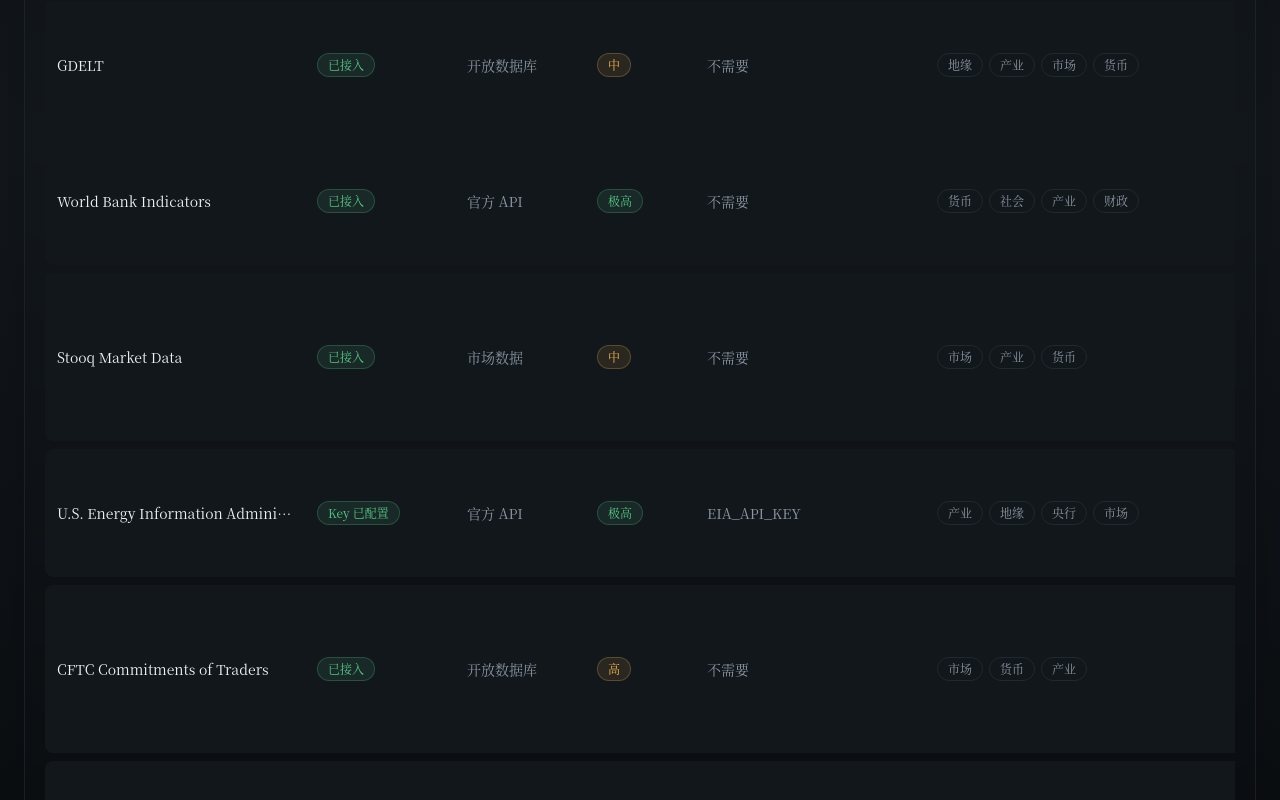
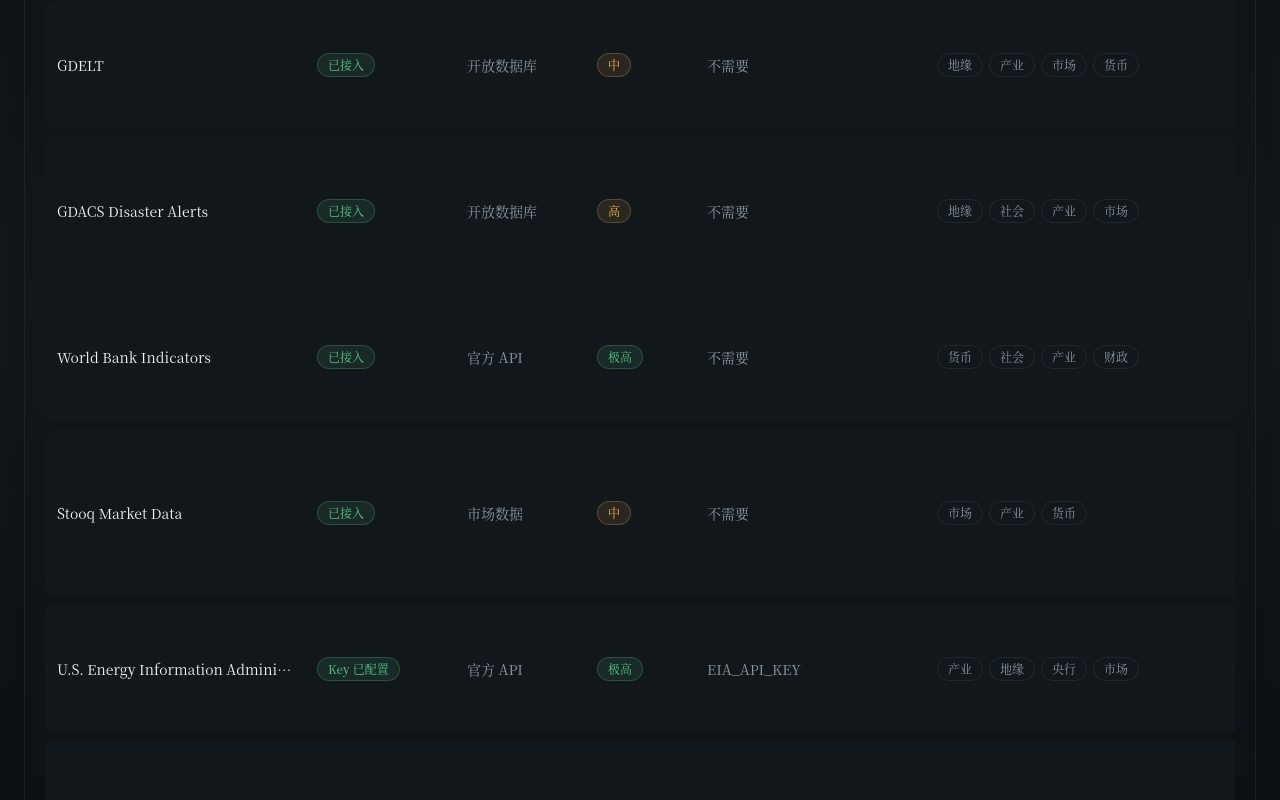
Before and after one commit to gintmr/FinGraph, a Next.js app: page /sources in a window 1280 px wide. Shown: the part 1240-2040 px from the top of the page. Built offline with nearby package versions, Linux system fonts and the light colour scheme; no server answers.

Commit message:
Add geopolitical feeds and chart previews

```diff
--- a/app/api/audit/collectors/route.ts
+++ b/app/api/audit/collectors/route.ts
@@ -11,7 +11,7 @@
   message: string;
 };
 
-const nonBlockingAuditSources = new Set(["stooq", "gdelt", "brave_search"]);
+const nonBlockingAuditSources = new Set(["stooq", "gdelt", "gdacs", "brave_search"]);
 
 function isAllowedAuditRequest(request: NextRequest) {
   if (process.env.NODE_ENV !== "production" && request.nextUrl.searchParams.get("local") === "1") {
@@ -93,7 +93,7 @@
     issues.push({ severity: "warning", message: "Average confidence is below 0.5; treat this source as discovery only." });
   }
 
-  if (source?.type === "search_result" || source?.id === "gdelt") {
+  if (source?.type === "search_result" || source?.id === "gdelt" || source?.id === "gdacs") {
     issues.push({
       severity: "info",
       message: "Discovery source. Use links for monitoring, then cross-check important claims with official sources."
--- a/app/api/cron/collect/route.ts
+++ b/app/api/cron/collect/route.ts
@@ -6,7 +6,7 @@
 export const dynamic = "force-dynamic";
 export const runtime = "nodejs";
 
-const nonBlockingSources = new Set(["stooq", "bea", "gdelt", "alpha_vantage", "twelve_data", "brave_search"]);
+const nonBlockingSources = new Set(["stooq", "bea", "gdelt", "gdacs", "alpha_vantage", "twelve_data", "brave_search"]);
 const vercelCronUserAgent = "vercel-cron/1.0";
 
 function isAllowedCronRequest(request: NextRequest) {
--- /dev/null
+++ b/lib/collectors/gdacs.ts
@@ -0,0 +1,134 @@
+import type { CollectorResult, FinGraphEvent } from "@/lib/types";
+import { failedResult, fetchText, makeEvent } from "@/lib/collectors/utils";
+
+type GdacsItem = {
+  title: string;
+  description: string;
+  link: string;
+  pubDate: string;
+  eventType: string;
+  alertLevel: string;
+  country: string;
+  severity: string;
+  population: string;
+};
+
+const eventTypeLabels: Record<string, string> = {
+  DR: "drought",
+  EQ: "earthquake",
+  FL: "flood",
+  TC: "tropical cyclone",
+  TS: "tsunami",
+  VO: "volcano",
+  WF: "wildfire"
+};
+
+export async function collectGdacs(): Promise<CollectorResult> {
+  const sourceId = "gdacs";
+
+  try {
+    const xml = await fetchText("https://www.gdacs.org/xml/rss.xml", undefined, 20000);
+    const items = parseGdacsItems(xml)
+      .filter((item) => item.title && item.link)
+      .sort((a, b) => alertScore(b.alertLevel) - alertScore(a.alertLevel))
+      .slice(0, 6);
+
+    const events: FinGraphEvent[] = items.map((item, index) => {
+      const typeLabel = eventTypeLabels[item.eventType] ?? (item.eventType || "humanitarian alert");
+      const score = alertScore(item.alertLevel);
+      const countryNote = item.country ? `Affected area: ${item.country}. ` : "";
+      const impactNote = [item.severity, item.population].filter(Boolean).join(" · ");
+
+      return makeEvent({
+        id: `gdacs_${Buffer.from(item.link).toString("base64url").slice(0, 24)}`,
+        time: normalizeDate(item.pubDate) ?? new Date().toISOString(),
+        title: `GDACS ${item.alertLevel || "alert"} ${typeLabel}: ${item.title}`,
+        url: item.link,
+        source_type: "public_database",
+        related_layers: ["geopolitical", "social", "industry", "market"],
+        related_nodes: ["humanitarian shock", "supply-chain channel", "food and energy risk", "risk premium"],
+        description:
+          `${countryNote}${item.description || "GDACS near-real-time disaster alert."} ${impactNote ? `Impact detail: ${impactNote}. ` : ""}` +
+          "这类事件不是公司基本面数据，而是地缘/人道/供应链风险的早期监测信号，需要结合能源、粮食、航运和保险市场交叉验证。",
+        direction: score >= 2 ? "negative" : "uncertain",
+        strength: score >= 3 ? 4 : score >= 2 ? 3 : index < 2 ? 2 : 1,
+        horizon: score >= 2 ? "short" : "medium",
+        assets: inferAssets(item),
+        confidence: 0.62
+      });
+    });
+
+    return { sourceId, ok: true, events, indicators: [] };
+  } catch (error) {
+    return failedResult(sourceId, error);
+  }
+}
+
+function parseGdacsItems(xml: string): GdacsItem[] {
+  const itemBlocks = xml.match(/<item>[\s\S]*?<\/item>/g) ?? [];
+
+  return itemBlocks.map((block) => ({
+    title: decodeXml(readTag(block, "title")),
+    description: decodeXml(readTag(block, "description")).replace(/\s+/g, " ").trim(),
+    link: decodeXml(readTag(block, "link")),
+    pubDate: decodeXml(readTag(block, "pubDate")),
+    eventType: decodeXml(readTag(block, "gdacs:eventtype")),
+    alertLevel: decodeXml(readTag(block, "gdacs:alertlevel")),
+    country: decodeXml(readTag(block, "gdacs:country")),
+    severity: decodeXml(readTag(block, "gdacs:severity")),
+    population: decodeXml(readTag(block, "gdacs:population"))
+  }));
+}
+
+function readTag(block: string, tag: string) {
+  const escaped = tag.replace(/[.*+?^${}()|[\]\\]/g, "\\$&");
+  const match = block.match(new RegExp(`<${escaped}(?:\\s[^>]*)?>([\\s\\S]*?)<\\/${escaped}>`, "i"));
+  return match?.[1]?.trim() ?? "";
+}
+
+function decodeXml(value: string) {
+  return value
+    .replace(/<!\[CDATA\[([\s\S]*?)\]\]>/g, "$1")
+    .replace(/&amp;/g, "&")
+    .replace(/&lt;/g, "<")
+    .replace(/&gt;/g, ">")
+    .replace(/&quot;/g, "\"")
+    .replace(/&#39;/g, "'");
+}
+
+function normalizeDate(value: string) {
+  const date = new Date(value);
+  return Number.isNaN(date.getTime()) ? null : date.toISOString();
+}
+
+function alertScore(level: string) {
+  const normalized = level.toLowerCase();
+  if (normalized.includes("red")) {
+    return 3;
+  }
+  if (normalized.includes("orange")) {
+    return 2;
+  }
+  if (normalized.includes("green")) {
+    return 1;
+  }
+  return 0;
+}
+
+function inferAssets(item: GdacsItem) {
+  const text = `${item.title} ${item.description} ${item.country} ${item.eventType}`.toLowerCase();
+  const assets = new Set<string>(["SPY", "DXY"]);
+
+  if (/drought|flood|food|agricultural|wildfire/.test(text)) {
+    assets.add("DBA");
+    assets.add("CORN");
+  }
+  if (/cyclone|tsunami|shipping|red sea|flood/.test(text)) {
+    assets.add("Oil");
+  }
+  if (/turkiye|iran|iraq|yemen|red sea|gulf|saudi/.test(text)) {
+    assets.add("WTI");
+  }
+
+  return Array.from(assets);
+}
--- a/lib/collectors/gdelt.ts
+++ b/lib/collectors/gdelt.ts
@@ -15,7 +15,10 @@
 
   try {
     const url = new URL("https://api.gdeltproject.org/api/v2/doc/doc");
-    url.searchParams.set("query", "(Federal Reserve OR inflation OR oil OR semiconductor OR sanctions)");
+    url.searchParams.set(
+      "query",
+      "(war OR military OR conflict OR sanctions OR airstrike OR missile OR \"Red Sea\" OR \"Taiwan Strait\" OR \"South China Sea\" OR \"shipping disruption\" OR \"export controls\" OR \"energy security\")"
+    );
     url.searchParams.set("mode", "ArtList");
     url.searchParams.set("format", "json");
     url.searchParams.set("maxrecords", "8");
@@ -33,9 +36,9 @@
           url: article.url as string,
           source_type: "public_database",
           related_layers: ["geopolitical", "industry", "market"],
-          related_nodes: ["news cluster", "risk premium", "supply-chain signal"],
+          related_nodes: ["conflict monitor", "sanctions channel", "shipping route", "risk premium"],
           description:
-            "GDELT 发现的全球报道链接，应作为风险雷达和交叉验证入口。若该主题同时被官方公告、公司披露或多个可靠媒体确认，才应提高结论强度。",
+            "GDELT 发现的地缘/冲突/制裁/航运相关报道链接，应作为风险雷达和交叉验证入口。若该主题同时被官方公告、公司披露或多个可靠媒体确认，才应提高结论强度。",
           direction: "uncertain",
           strength: index < 2 ? 3 : 2,
           horizon: "short",
--- a/lib/collectors/index.ts
+++ b/lib/collectors/index.ts
@@ -7,6 +7,7 @@
 import { collectEia } from "@/lib/collectors/eia";
 import { collectFederalReserve } from "@/lib/collectors/federal-reserve";
 import { collectFred } from "@/lib/collectors/fred";
+import { collectGdacs } from "@/lib/collectors/gdacs";
 import { collectGdelt } from "@/lib/collectors/gdelt";
 import { collectSecFilings } from "@/lib/collectors/sec";
 import { collectStooqMarketData } from "@/lib/collectors/stooq";
@@ -24,6 +25,7 @@
   collectCftcCot,
   collectSecFilings,
   collectGdelt,
+  collectGdacs,
   collectFred,
   collectEia,
   collectAlphaVantage,
--- a/lib/config/sources.ts
+++ b/lib/config/sources.ts
@@ -104,6 +104,20 @@
     notes: "Global event and news monitoring useful for geopolitical and cross-border risk discovery."
   },
   {
+    id: "gdacs",
+    name: "GDACS Disaster Alerts",
+    type: "public_database",
+    reliability: "high",
+    docs_url: "https://www.gdacs.org/",
+    base_url: "https://www.gdacs.org/xml/rss.xml",
+    api_key_required: false,
+    connector_status: "implemented",
+    layers: ["geopolitical", "social", "industry", "market"],
+    cadence: "realtime",
+    collector_notes: "已接入 GDACS 官方 RSS，无 key，输出全球灾害、人道冲击和供应链风险事件。",
+    notes: "Near real-time disaster alerts with potential humanitarian impact. Useful as a geopolitical and supply-chain risk monitor."
+  },
+  {
     id: "world_bank",
     name: "World Bank Indicators",
     type: "official_api",
@@ -204,6 +218,21 @@
     cadence: "daily",
     collector_notes: "已写采集器；未配置 BRAVE_SEARCH_API_KEY 时会跳过。搜索结果只作为发现与交叉验证。",
     notes: "Search-discovered reporting links. Use for discovery and cross-checking, not as sole evidence."
+  },
+  {
+    id: "reliefweb",
+    name: "ReliefWeb API",
+    type: "public_database",
+    reliability: "high",
+    docs_url: "https://apidoc.reliefweb.int/",
+    base_url: "https://api.reliefweb.int/v2",
+    api_key_required: true,
+    api_key_env: "RELIEFWEB_APP_NAME",
+    connector_status: "planned",
+    layers: ["geopolitical", "social", "industry"],
+    cadence: "daily",
+    collector_notes: "候选来源；ReliefWeb 免费但要求预先批准 appname，配置后可接入人道危机、冲突和灾害报告。",
+    notes: "UN-OCHA ReliefWeb reports and disaster data. Since late 2025 it requires a pre-approved appname for API access."
   }
 ];
 
```
Also changed, not shown: components/dashboard/extended-panels.tsx (+92 -21 lines).
